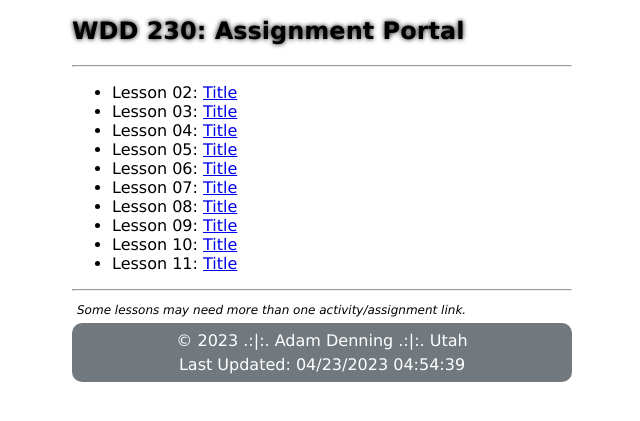
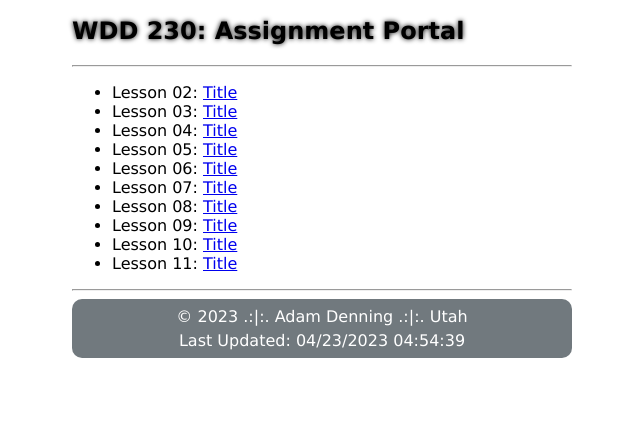
Before and after one commit to adenning2/wdd230, a plain HTML site: page index.html in a window 1280 px wide. Shown: the part 231-652 px from the top of the page, without its empty margins (318-958 px from the left). Drawn offline with Linux system fonts and the light colour scheme.

Commit message:
Removed unneeded text and CSS references to them.

```diff
--- a/index.html
+++ b/index.html
@@ -32,9 +32,7 @@
                 <li>Lesson 11: <a href="lesson-2.html">Title</a></li>
 
             </ul>
-
             <hr>
-            <p><i>Some lessons may need more than one activity/assignment link.</i></p>
         </main>
 
         <footer>
--- a/styles/main.css
+++ b/styles/main.css
@@ -37,10 +37,6 @@ h1 {
     padding-left: 5px;
 }
 
-i, em{
-    font-size: .75rem;
-}
-
 p {
     margin: 5px;
 }
```
